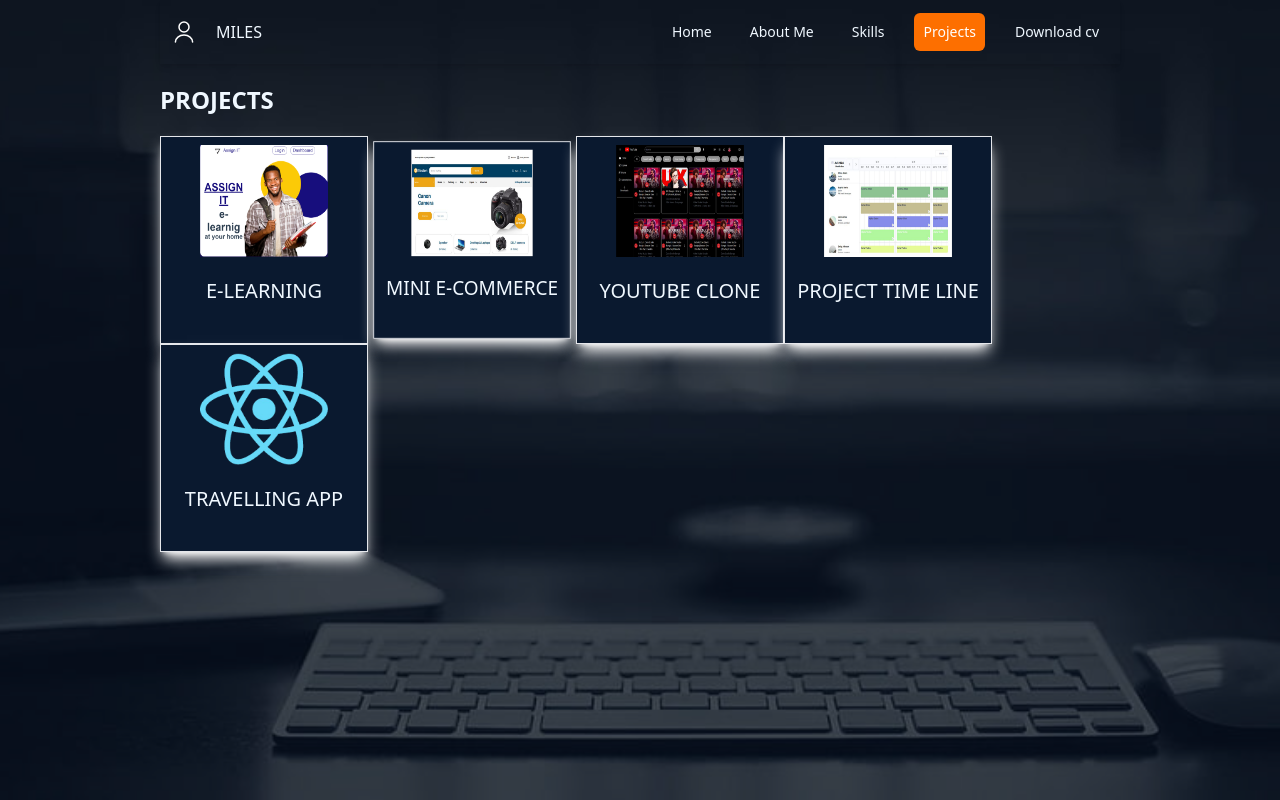
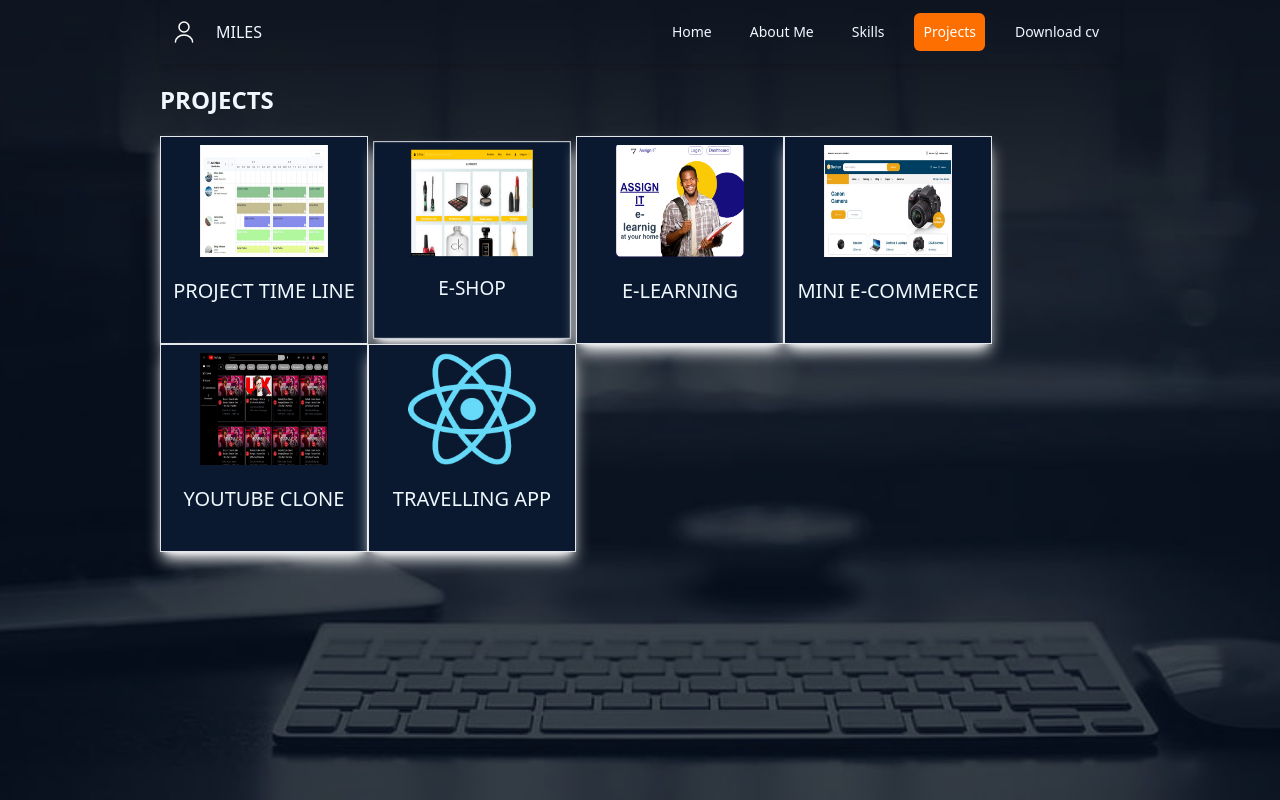
Before and after one commit to benjamin-nyankson/portfolio-website-benjamin-nyankson, a Vue app: page /projects in a window 1280 px wide. Built offline with nearby package versions, Linux system fonts and the light colour scheme.

Commit message:
feat: add e-shop

```diff
--- a/src/components/views/ProjectView.vue
+++ b/src/components/views/ProjectView.vue
@@ -18,15 +18,17 @@ import youtube from "@/assets/youtube-clone.png"
 import eCommerce from "@/assets/e-commerce.png"
 import reactImg from "@/assets/react-png.png"
 import timeline from "@/assets/timeline.png"
+import ecom from "@/assets/e-com.png"
 import SkillsCard from '../SkillsCard.vue';
 import  useSetInterval  from '@/composables/useSetInterval';
 
 const listOfProjects = ref([
-    { name: "E-learning", id: 1, type: "Vue", img_url:learn, link: "https://e-learning-dashboard-31k8xgwp6-nyankson-benjamin.vercel.app" },
-    { name: "Mini E-commerce", id: 2, type: "vue", img_url:eCommerce, link: "https://e-commerce-app-vue.vercel.app/" },
-    { name: "Youtube Clone", id: 3, type: "vue", img_url:youtube, link: "https://youtube-three-delta.vercel.app", },
-    { name: "Project Time Line", id: 4, type: "vue", img_url:timeline, link: "https://time-line-livid.vercel.app/" },
-    { name: "Travelling App", id: 5, type: "vue", img_url:reactImg, link: "https://travelling-app-rho.vercel.app/" },
+    { name: "Project Time Line", id: 1, type: "vue", img_url:timeline, link: "https://time-line-livid.vercel.app/" },
+    { name: "E-shop", id: 2, type: "vue", img_url:ecom, link: "https://e-com-three-tan.vercel.app/" },
+    { name: "E-learning", id: 3, type: "Vue", img_url:learn, link: "https://e-learning-dashboard-31k8xgwp6-nyankson-benjamin.vercel.app" },
+    { name: "Mini E-commerce", id: 4, type: "vue", img_url:eCommerce, link: "https://e-commerce-app-vue.vercel.app/" },
+    { name: "Youtube Clone", id: 5, type: "vue", img_url:youtube, link: "https://youtube-three-delta.vercel.app", },
+    { name: "Travelling App", id: 6, type: "vue", img_url:reactImg, link: "https://travelling-app-rho.vercel.app/" },
 
 ])
 
```
Also changed, not shown: src/assets/e-com.png (added).
